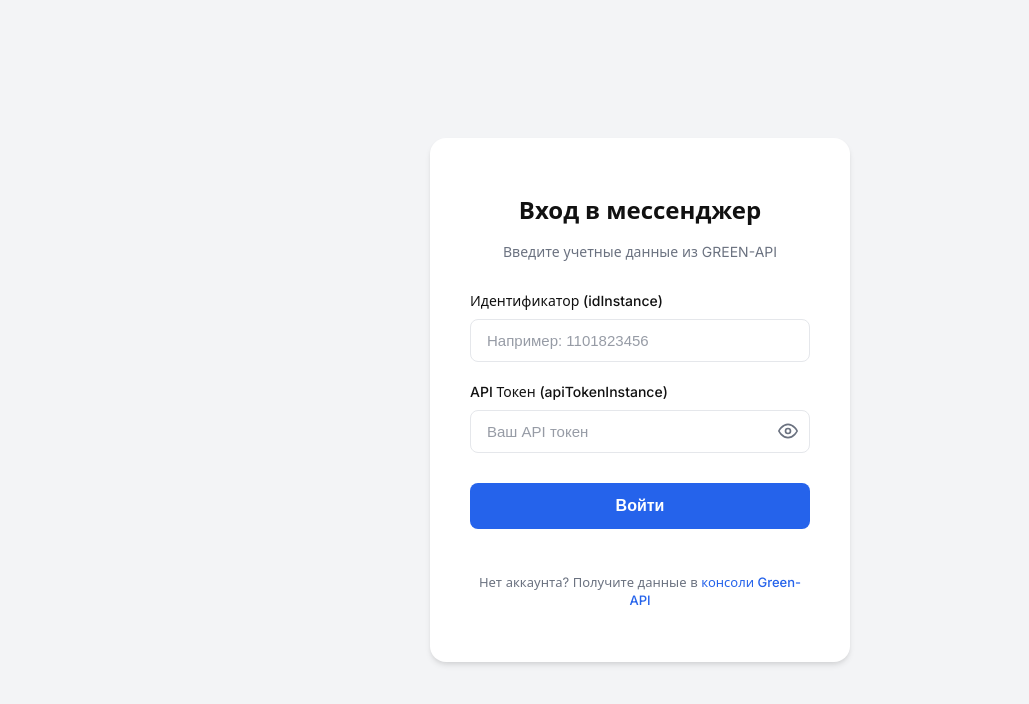
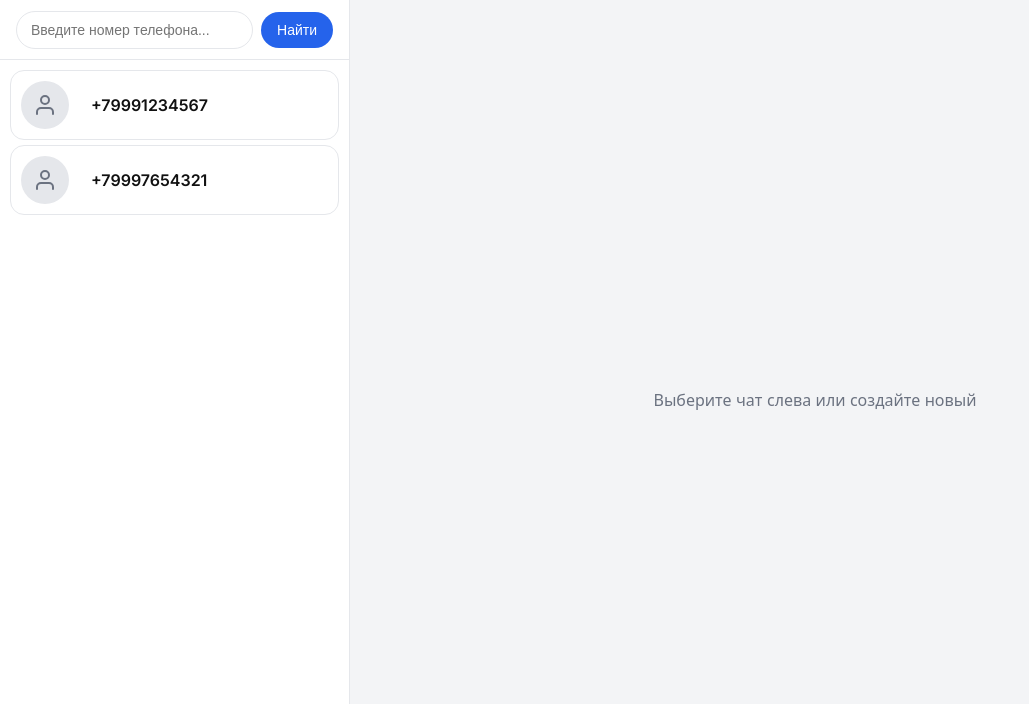
Before and after one commit to LivingstoneDoc/messager, a React (Vite) app: page / in a window 1280 px wide. Shown: the top 704 px of the page, without its empty margins (0-1029 px from the left). Built offline with nearby package versions, Linux system fonts and the light colour scheme; a web font is replaced by a local one.

Commit message:
feat: add Messager page with modular architecture

```diff
--- a/src/App.tsx
+++ b/src/App.tsx
@@ -1,9 +1,11 @@
 import styles from "./App.module.scss";
 import { LoginPage } from "./pages/LoginPage/LoginPage";
+import { MessagerPage } from "./pages/MessagerPage/MessagerPage";
 function App() {
   return (
     <div className={styles.app}>
-      <LoginPage />
+      {/* <LoginPage /> */}
+      <MessagerPage />
     </div>
   );
 }
--- /dev/null
+++ b/src/pages/MessagerPage/ChatsList/ChatsList.module.scss
@@ -0,0 +1,102 @@
+.sidebar {
+  width: 100%;
+  height: 100%;
+  display: flex;
+  flex-direction: column;
+  background-color: var(--panel);
+}
+
+.sidebarHeader {
+  height: 60px;
+  padding: 0 16px;
+  display: flex;
+  align-items: center;
+  gap: 8px;
+  border-bottom: 1px solid var(--border);
+  background-color: var(--bg);
+
+  input {
+    flex: 1;
+    padding: 10px 14px;
+    border: 1px solid var(--border);
+    border-radius: 20px;
+    background-color: var(--panel);
+    font-size: 14px;
+    transition: border-color 0.2s;
+
+    &:focus {
+      border-color: var(--primary);
+    }
+  }
+
+  .searchButton {
+    background-color: var(--primary);
+    color: white;
+    border: none;
+    border-radius: 20px;
+    padding: 10px 16px;
+    font-size: 14px;
+    font-weight: 500;
+    cursor: pointer;
+    transition: background-color 0.2s;
+
+    &:hover {
+      background-color: #1d4ed8;
+    }
+  }
+}
+
+.chatList {
+  flex: 1;
+  overflow-y: auto;
+  padding: 10px;
+  display: flex;
+  flex-direction: column;
+  gap: 5px;
+
+  .chatItem {
+    width: 100%;
+    border: 0;
+    background: transparent;
+    text-align: left;
+    padding: 10px;
+    border-radius: 14px;
+    display: flex;
+    gap: 10px;
+    align-items: center;
+    cursor: pointer;
+    transition: background-color 0.2s;
+    border: 1px solid var(--border);
+
+    &:hover {
+      background-color: var(--msg-out);
+    }
+
+    &.active {
+      background-color: var(--primary);
+      color: white;
+
+      .chatItemPhone {
+        color: white;
+      }
+    }
+
+    .chatItemAvatar {
+      width: 48px;
+      height: 48px;
+      border-radius: 50%;
+      background-color: #e5e7eb;
+      display: flex;
+      align-items: center;
+      justify-content: center;
+      margin-right: 12px;
+      color: var(--muted);
+      flex-shrink: 0;
+    }
+
+    .chatItemPhone {
+      font-weight: 600;
+      font-size: 16px;
+    }
+  }
+}
--- /dev/null
+++ b/src/pages/MessagerPage/ChatsList/ChatsList.tsx
@@ -0,0 +1,76 @@
+import { useState } from "react";
+import styles from "./ChatsList.module.scss";
+
+interface ChatsListProps {
+  activeChat: string | null;
+  onSelectChat: (phone: string) => void;
+}
+
+export const ChatsList = ({ activeChat, onSelectChat }: ChatsListProps) => {
+  const [searchPhone, setSearchPhone] = useState("");
+  const [chats, setChats] = useState<string[]>(["79991234567", "79997654321"]);
+  const handleSearchChat = (e: React.FormEvent) => {
+    e.preventDefault();
+    if (!searchPhone.trim()) return;
+
+    if (!chats.includes(searchPhone)) {
+      setChats([searchPhone, ...chats]);
+    }
+
+    onSelectChat(searchPhone);
+    setSearchPhone("");
+  };
+  return (
+    <aside className={styles.sidebar}>
+      <form className={styles.sidebarHeader} onSubmit={handleSearchChat}>
+        <input
+          type="text"
+          placeholder="Введите номер телефона..."
+          value={searchPhone}
+          onChange={(e) => setSearchPhone(e.target.value)}
+        />
+        <button type="submit" className={styles.searchButton}>
+          Найти
+        </button>
+      </form>
+
+      <div className={styles.chatList}>
+        {chats.map((phone) => (
+          <div
+            key={phone}
+            className={`${styles.chatItem} ${activeChat === phone ? styles.active : ""}`}
+            onClick={() => onSelectChat(phone)}
+          >
+            <div className={styles.chatItemAvatar}>
+              <svg
+                width="24"
+                height="24"
+                viewBox="0 0 24 24"
+                fill="none"
+                stroke="currentColor"
+                strokeWidth="2"
+                strokeLinecap="round"
+                strokeLinejoin="round"
+              >
+                <path d="M20 21v-2a4 4 0 0 0-4-4H8a4 4 0 0 0-4 4v2"></path>
+                <circle cx="12" cy="7" r="4"></circle>
+              </svg>
+            </div>
+            <div className={styles.chatItemPhone}>+{phone}</div>
+          </div>
+        ))}
+        {chats.length === 0 && (
+          <div
+            style={{
+              padding: "20px",
+              textAlign: "center",
+              color: "var(--muted)",
+            }}
+          >
+            Чатов пока нет
+          </div>
+        )}
+      </div>
+    </aside>
+  );
+};
--- /dev/null
+++ b/src/pages/MessagerPage/MessagerPage.module.scss
@@ -0,0 +1,45 @@
+.container {
+  display: flex;
+  height: 100vh;
+  width: 100vw;
+  background-color: var(--bg);
+  overflow: hidden;
+}
+
+.sidebarWrapper {
+  width: 350px;
+  min-width: 350px;
+  border-right: 1px solid var(--border);
+  display: flex;
+}
+
+.chatAreaWrapper {
+  flex: 1;
+  display: flex;
+
+  .emptyState {
+    width: 100%;
+    height: 100%;
+    display: flex;
+    align-items: center;
+    justify-content: center;
+    background-color: var(--bg);
+    color: var(--muted);
+    font-size: 16px;
+  }
+}
+
+@media (max-width: 768px) {
+  .container.mobileChatActive .sidebarWrapper {
+    display: none;
+  }
+
+  .sidebarWrapper {
+    width: 100%;
+    min-width: 100%;
+  }
+
+  .container:not(.mobileChatActive) .chatAreaWrapper {
+    display: none;
+  }
+}
--- /dev/null
+++ b/src/pages/MessagerPage/MessagerPage.tsx
@@ -0,0 +1,31 @@
+import { ChatsList } from "./ChatsList/ChatsList";
+import styles from "./MessagerPage.module.scss";
+import { useState } from "react";
+import { MessagesList } from "./MessagesList/MessagesList";
+
+export const MessagerPage = () => {
+  const [activeChat, setActiveChat] = useState<string | null>(null);
+
+  return (
+    <div
+      className={`${styles.container} ${activeChat ? styles.mobileChatActive : ""}`}
+    >
+      <div className={styles.sidebarWrapper}>
+        <ChatsList activeChat={activeChat} onSelectChat={setActiveChat} />
+      </div>
+
+      <div className={styles.chatAreaWrapper}>
+        {activeChat ? (
+          <MessagesList
+            activeChat={activeChat}
+            onBack={() => setActiveChat(null)}
+          />
+        ) : (
+          <div className={styles.emptyState}>
+            Выберите чат слева или создайте новый
+          </div>
+        )}
+      </div>
+    </div>
+  );
+};
--- /dev/null
+++ b/src/pages/MessagerPage/MessagesList/MessagesList.module.scss
@@ -0,0 +1,110 @@
+.chatArea {
+  width: 100%;
+  height: 100%;
+  display: flex;
+  flex-direction: column;
+  background-color: var(--bg);
+}
+
+.chatAreaHeader {
+  height: 60px;
+  background-color: var(--panel);
+  border-bottom: 1px solid var(--border);
+  display: flex;
+  align-items: center;
+  padding: 0 20px;
+  font-weight: 600;
+  font-size: 16px;
+
+  .backButton {
+    display: none;
+    background: none;
+    border: none;
+    margin-right: 12px;
+    color: var(--primary);
+    cursor: pointer;
+    padding: 8px;
+    margin-left: -8px;
+
+    @media (max-width: 768px) {
+      display: flex;
+      align-items: center;
+    }
+  }
+}
+
+.messagesList {
+  flex: 1;
+  padding: 20px;
+  overflow-y: auto;
+  display: flex;
+  flex-direction: column;
+  gap: 12px;
+}
+
+.message {
+  max-width: 65%;
+  padding: 10px 14px;
+  border-radius: 12px;
+  font-size: 15px;
+  line-height: 1.4;
+  position: relative;
+  word-wrap: break-word;
+
+  &.outgoing {
+    align-self: flex-end;
+    background-color: var(--msg-out);
+    border-bottom-right-radius: 4px;
+  }
+
+  &.incoming {
+    align-self: flex-start;
+    background-color: var(--msg-in);
+    border: 1px solid var(--border);
+    border-bottom-left-radius: 4px;
+  }
+}
+
+.inputArea {
+  padding: 16px 20px;
+  background-color: var(--panel);
+  border-top: 1px solid var(--border);
+  display: flex;
+  gap: 12px;
+
+  input {
+    flex: 1;
+    padding: 12px 16px;
+    border: 1px solid var(--border);
+    border-radius: 20px;
+    background-color: var(--bg);
+
+    &:focus {
+      border-color: var(--primary);
+    }
+  }
+
+  .sendButton {
+    width: 44px;
+    height: 44px;
+    border-radius: 50%;
+    background-color: var(--primary);
+    color: white;
+    border: none;
+    display: flex;
+    align-items: center;
+    justify-content: center;
+    cursor: pointer;
+    flex-shrink: 0;
+
+    &:hover {
+      background-color: #1d4ed8;
+    }
+
+    svg {
+      width: 20px;
+      height: 20px;
+      transform: translateX(-1px) translateY(1px);
+    }
+  }
+}
--- /dev/null
+++ b/src/pages/MessagerPage/MessagesList/MessagesList.tsx
@@ -0,0 +1,80 @@
+import { useState } from "react";
+import styles from "./MessagesList.module.scss";
+
+interface MessagesListProps {
+  activeChat: string;
+  onBack: () => void;
+}
+
+export const MessagesList = ({ activeChat, onBack }: MessagesListProps) => {
+  const [messageText, setMessageText] = useState("");
+  return (
+    <main className={styles.chatArea}>
+      <>
+        <div className={styles.chatAreaHeader}>
+          <button
+            className={styles.backButton}
+            onClick={onBack}
+            title="Назад к списку чатов"
+          >
+            <BackIcon />
+          </button>
+          +{activeChat}
+        </div>
+
+        <div className={styles.messagesList}>
+          <div className={`${styles.message} ${styles.incoming}`}>Привет!</div>
+          <div className={`${styles.message} ${styles.outgoing}`}>
+            Привет, как дела?
+          </div>
+        </div>
+
+        <div className={styles.inputArea}>
+          <input
+            type="text"
+            placeholder="Введите сообщение..."
+            value={messageText}
+            onChange={(e) => setMessageText(e.target.value)}
+          />
+          <button className={styles.sendButton}>
+            <SendIcon />
+          </button>
+        </div>
+      </>
+    </main>
+  );
+};
+
+const BackIcon = () => {
+  return (
+    <svg
+      width="24"
+      height="24"
+      viewBox="0 0 24 24"
+      fill="none"
+      stroke="currentColor"
+      strokeWidth="2"
+      strokeLinecap="round"
+      strokeLinejoin="round"
+    >
+      <line x1="19" y1="12" x2="5" y2="12"></line>
+      <polyline points="12 19 5 12 12 5"></polyline>
+    </svg>
+  );
+};
+
+const SendIcon = () => {
+  return (
+    <svg
+      viewBox="0 0 24 24"
+      fill="none"
+      stroke="currentColor"
+      strokeWidth="2"
+      strokeLinecap="round"
+      strokeLinejoin="round"
+    >
+      <line x1="22" y1="2" x2="11" y2="13"></line>
+      <polygon points="22 2 15 22 11 13 2 9 22 2"></polygon>
+    </svg>
+  );
+};
```
